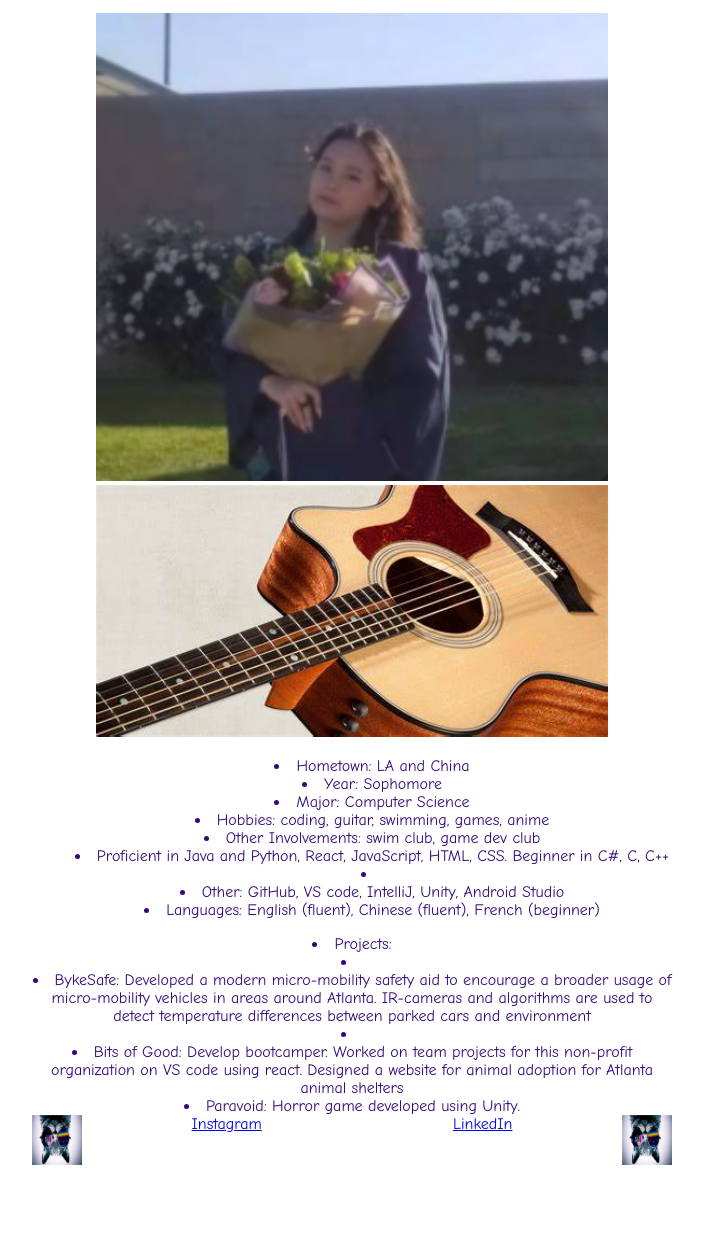
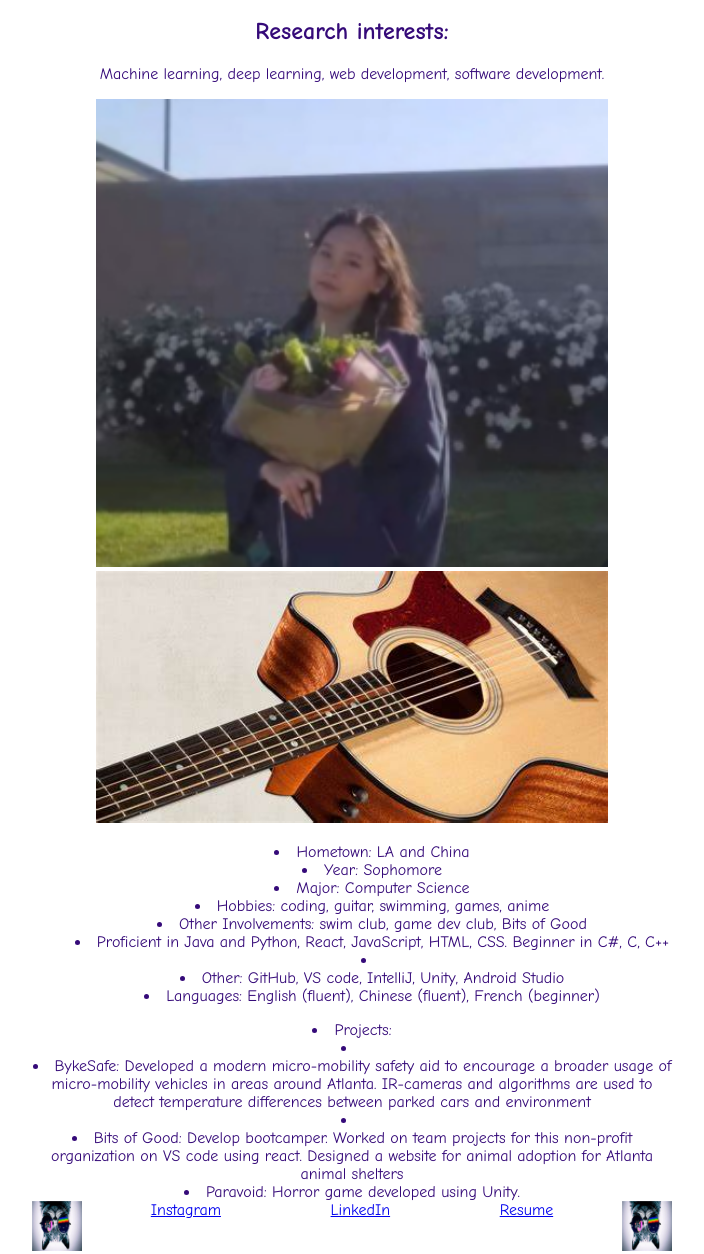
Before and after one commit to Xnan-blop/xinan, a plain HTML site: page index.html in a window 1280 px wide. Shown: the part 285-1539 px from the top of the page, without its empty margins (288-992 px from the left). Before the commit the page ends 1516 px from the top, so only its background shows below. Drawn offline with Linux system fonts and the light colour scheme.

Commit message:
Update index.html

```diff
--- a/index.html
+++ b/index.html
@@ -17,6 +17,8 @@
     <p class="p-16"> hello I am Xi Nan I go by Nanxi. I am an undergraduate student currently studying computer science with concentration on Intelligence
       and media at Georgia Tech. I am Looking for a summer internship as a software engineer. Dedicated to continuous improvement and building career
 foundations. Offers strong collaborative, time management and multitasking skills.</p>
+    <h2>Research interests: </h2>
+    <p>Machine learning, deep learning, web development, software development.</p>
     <img class="queen" src="./me.png" alt="me">
     <img class="queen" src="./guit.jpg" alt="guitar">
     <ul>
@@ -24,7 +26,7 @@ foundations. Offers strong collaborative, time management and multitasking skill
       <li>Year: Sophomore</li>
       <li>Major: Computer Science</li>
       <li>Hobbies: coding, guitar, swimming, games, anime</li>
-      <li>Other Involvements: swim club, game dev club</li>
+      <li>Other Involvements: swim club, game dev club, Bits of Good</li>
     <li>Proficient in Java and Python, React, JavaScript, HTML, CSS. Beginner in C#, C, C++<li>
     <li>Other: GitHub, VS code, IntelliJ, Unity, Android Studio</li>
     <li>Languages: English (fluent), Chinese (fluent), French (beginner)</li>
@@ -37,7 +39,8 @@ foundations. Offers strong collaborative, time management and multitasking skill
     <img class="spinny spin-r" src="./OIP.jpg" alt="cool cat"/>
     <div class="flex-row justify-around mx-8">
       <div><a href="https://www.instagram.com/nanxi_1126/" target="_blank">Instagram</a></div>
-      <div><a href="https://www.linkedin.com" target="_blank">LinkedIn</a></div>
+      <div><a href="https://www.linkedin.com/in/xi-nan-842766222/" target="_blank">LinkedIn</a></div>
+      <div><a href="https://drive.google.com/file/d/1emc6fVnLNIi8R3Um2Ll0xHcFbcvJbA7u/view?usp=sharing">Resume</a></div>
     </div>
   </div>
 </div>
```
